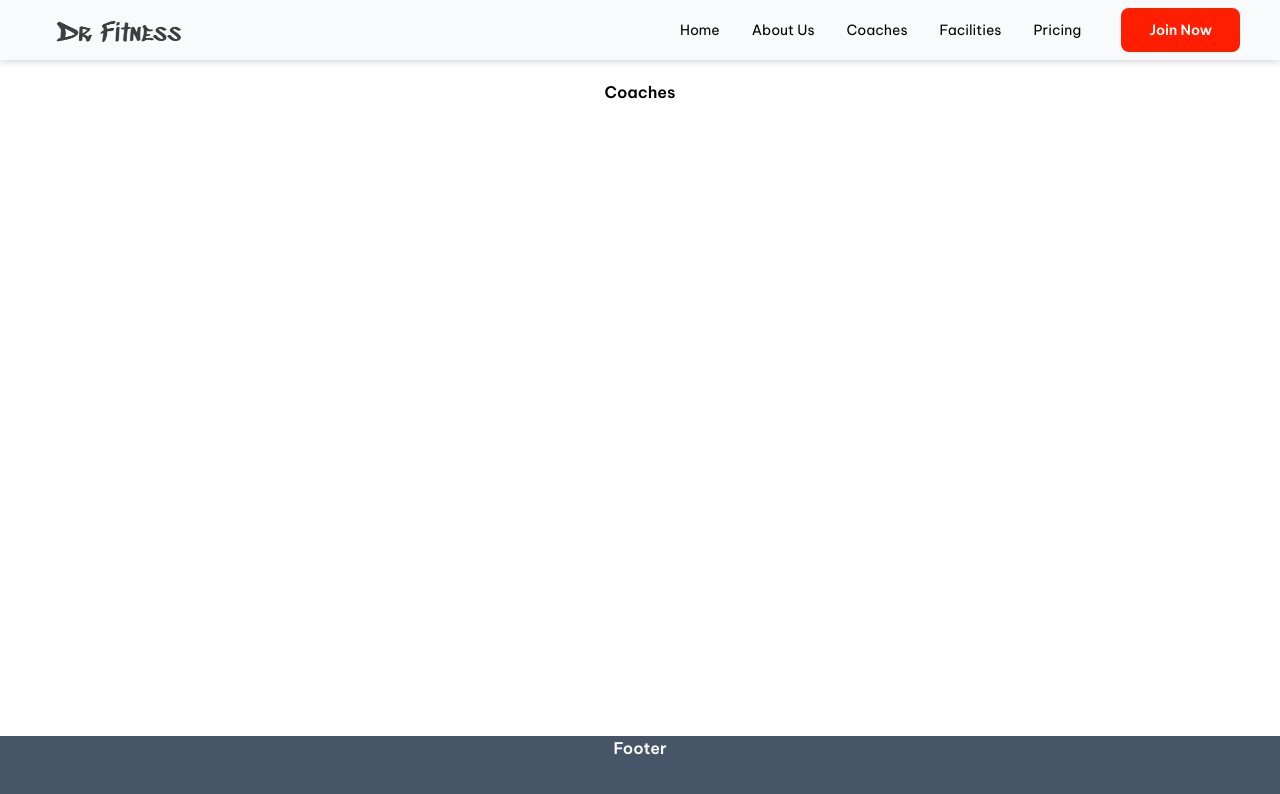
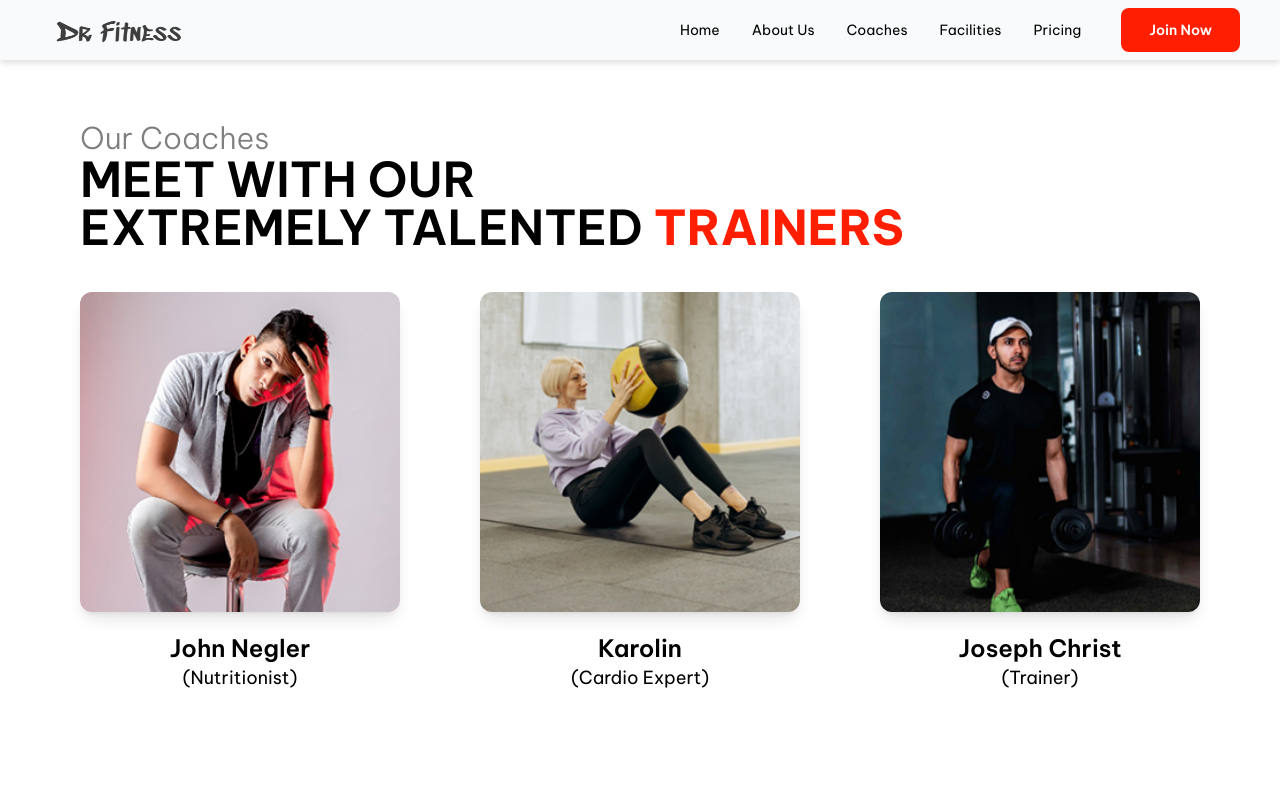
Before and after one commit to Divyyanshu/gym_react, a React (Vite) app: page /coaches in a window 1280 px wide. Shown: the top 794 px of the page. Built offline with nearby package versions, Linux system fonts and the light colour scheme.

Commit message:
coaches page ready

```diff
--- a/src/App.jsx
+++ b/src/App.jsx
@@ -7,7 +7,7 @@ import AboutUs from "./pages/AboutUs";
 import Pricing from "./pages/Pricing";
 import Facilities from "./pages/Facilities";
 import ErrorPage from "./pages/ErrorPage";
-import Footer from "./component/Footer";
+// import Footer from "./component/Footer";
 import {PacmanLoader} from 'react-spinners'
 
 function App() {
@@ -17,7 +17,7 @@ function App() {
     // Simulate loading delay (e.g., data fetching or asset loading)
     const timer = setTimeout(() => {
       setIsLoading(false);
-    }, 2000); // Adjust delay as needed
+    }, 4000); // Adjust delay as needed
 
     return () => clearTimeout(timer); // Cleanup timer on component unmount
   }, []);
@@ -37,7 +37,7 @@ function App() {
             <Route path="/pricing" element={<Pricing />} />
             <Route path="*" element={<ErrorPage />} />
           </Routes>
-          <Footer />
+          {/* <Footer /> */}
         </>
       )}
     </>
--- a/src/component/HeroSection.jsx
+++ b/src/component/HeroSection.jsx
@@ -5,8 +5,8 @@ import LearnButton from '../component/buttons/LearnButton';
 
 const HeroSection = () => {
     return (
-        <>
-            <div className="flex flex-col py-20 md:flex-row gap-10 md:gap-20 items-center px-4 md:px-8 lg:px-16">
+        <div>
+            <div className="flex flex-col-reverse md:flex-row py-20 gap-10 md:gap-20 items-center px-4 md:px-8 lg:px-16">
                 {/* Text Content */}
                 <div className="py-10 md:py-20 text-center md:text-left">
                     <h1 className="text-3xl md:text-5xl uppercase font-semibold italic">
@@ -33,43 +33,8 @@ const HeroSection = () => {
                     />
                 </div>
             </div>
-        </>
+        </div>
     );
 };
 
 export default HeroSection;
-
-
-// import React from 'react'
-// import HeroImage from '../assets/image/hero-section-image.png'
-// import SlopImage from '../assets/image/slope.svg'
-// import NavButton from '../component/buttons/NavButton';
-// import LearnButton from '../component/buttons/LearnButton';
-
-// const HeroSection = () => {
-//     return (
-//         <>
-//             <div className='flex gap-20 items-center'>
-//                 <div className='py-20'>
-//                     <h1 className='text-5xl uppercase font-semibold italic text-left'>The <span className='text-[#0b9ad6]'> body </span>achieves,
-//                         <br />
-//                         what the <span className='text-[#0b9ad6]'> mind </span>
-//                         believes.</h1>
-//                     <p className='text-left text-lg font-normal text-nowrap pt-2 tracking-tighter leading-6'>Having a perfect body requires a lot of training. Nice-looking body and powerful organism are
-//                         <br />
-//                         interconnected - and we can help you with both.
-//                     </p>
-//                     <div className='flex pt-4'>
-//                     <NavButton/>
-//                     <LearnButton/>
-//                     </div>
-//                 </div>
-//                 <div>
-//                     <img src={HeroImage} alt="" className='h-[70vh]' />
-//                 </div>
-//             </div>
-//         </>
-//     )
-// }
-
-// export default HeroSection
--- a/src/pages/AboutUs.jsx
+++ b/src/pages/AboutUs.jsx
@@ -3,7 +3,8 @@ import AboutImageTablet from '../assets/image/about-us-image-tablet.png';
 
 const AboutUs = () => {
     return (
-        <div className="m-10 py-20 flex flex-col md:flex-row items-center">
+        <div className='mx-10 mb-20'>
+             <div className=" flex flex-col md:flex-row items-center">
             {/* Image Section */}
             <div className="w-full md:w-1/2 flex justify-center">
                 <img
@@ -23,7 +24,7 @@ const AboutUs = () => {
                     <br />
                     little things <span className="text-[#FF1E00] font-bold">matter</span>
                 </p>
-                <p className="text-lg md:text-xl font-normal pb-10">
+                <p className="text-lg md:text-xl font-normal pb-5">
                     Welcome to SR Fine, your number one source for your good health. We're dedicated to providing you
                     the very best of your fitness, with an emphasis on extremely trained coaches, up-to-the-mark
                     infrastructure, personal focus on each client.
@@ -50,6 +51,7 @@ const AboutUs = () => {
                     </div>
                 </div>
             </div>
+        </div>
         </div>
     );
 };
--- a/src/pages/Coaches.jsx
+++ b/src/pages/Coaches.jsx
@@ -1,13 +1,40 @@
-import React from 'react'
+import React from 'react';
+import Coach1 from '../assets/image/coach-1.jpg';
+import Coach2 from '../assets/image/coach-2.jpg';
+import Coach3 from '../assets/image/coach-3.jpg';
 
 const Coaches = () => {
   return (
-    <div>
-      <h1  className='flex text-center justify-center'>
-        Coaches
-      </h1>
+    <div className="mx-5 md:mx-20 mt-10 mb-5">
+      <p className="text-xl md:text-3xl font-light text-[#7F7F7F]">Our Coaches</p>
+      <p className="text-2xl md:text-5xl uppercase font-semibold pb-5">
+        Meet with our
+        <br />
+        extremely talented <span className="text-[#FF1E00] font-bold">Trainers</span>
+      </p>
+      {/* Coaches Section */}
+      <div className="flex flex-col md:flex-row justify-between items-center gap-10 pt-5">
+        {/* Coach 1 */}
+        <div className="transform transition duration-300 hover:scale-110 text-center">
+          <img src={Coach1} alt="Coach 1" className="rounded-xl shadow-lg w-full md:w-80" />
+          <p className="text-xl md:text-2xl pt-5">John Negler</p>
+          <p className="text-lg font-normal">(Nutritionist)</p>
+        </div>
+        {/* Coach 2 */}
+        <div className="transform transition duration-300 hover:scale-110 text-center">
+          <img src={Coach2} alt="Coach 2" className="rounded-xl shadow-lg w-full md:w-80" />
+          <p className="text-xl md:text-2xl pt-5">Karolin</p>
+          <p className="text-lg font-normal">(Cardio Expert)</p>
+        </div>
+        {/* Coach 3 */}
+        <div className="transform transition duration-300 hover:scale-110 text-center">
+          <img src={Coach3} alt="Coach 3" className="rounded-xl shadow-lg w-full md:w-80" />
+          <p className="text-xl md:text-2xl pt-5">Joseph Christ</p>
+          <p className="text-lg font-normal">(Trainer)</p>
+        </div>
+      </div>
     </div>
-  )
-}
+  );
+};
 
-export default Coaches
+export default Coaches;
```
